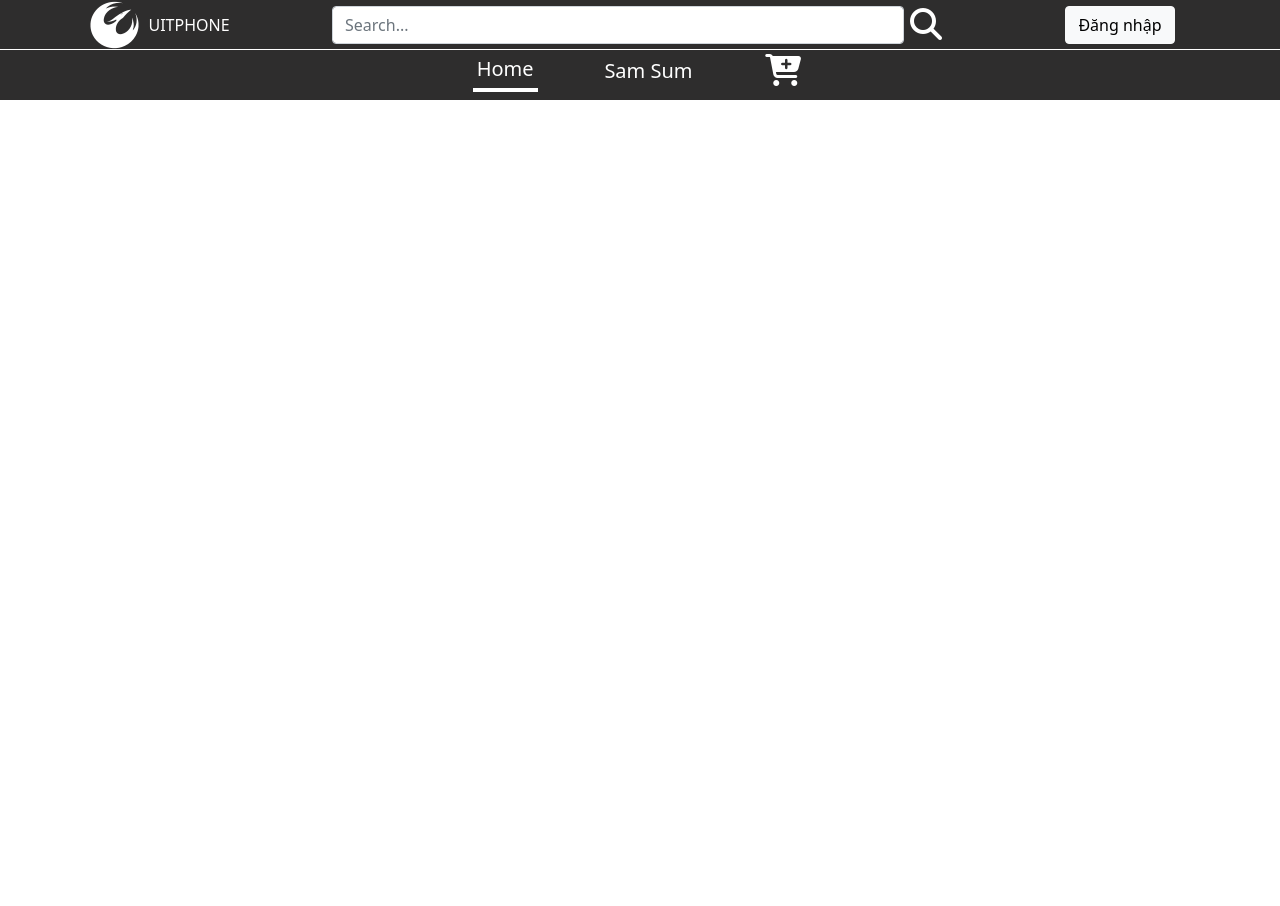
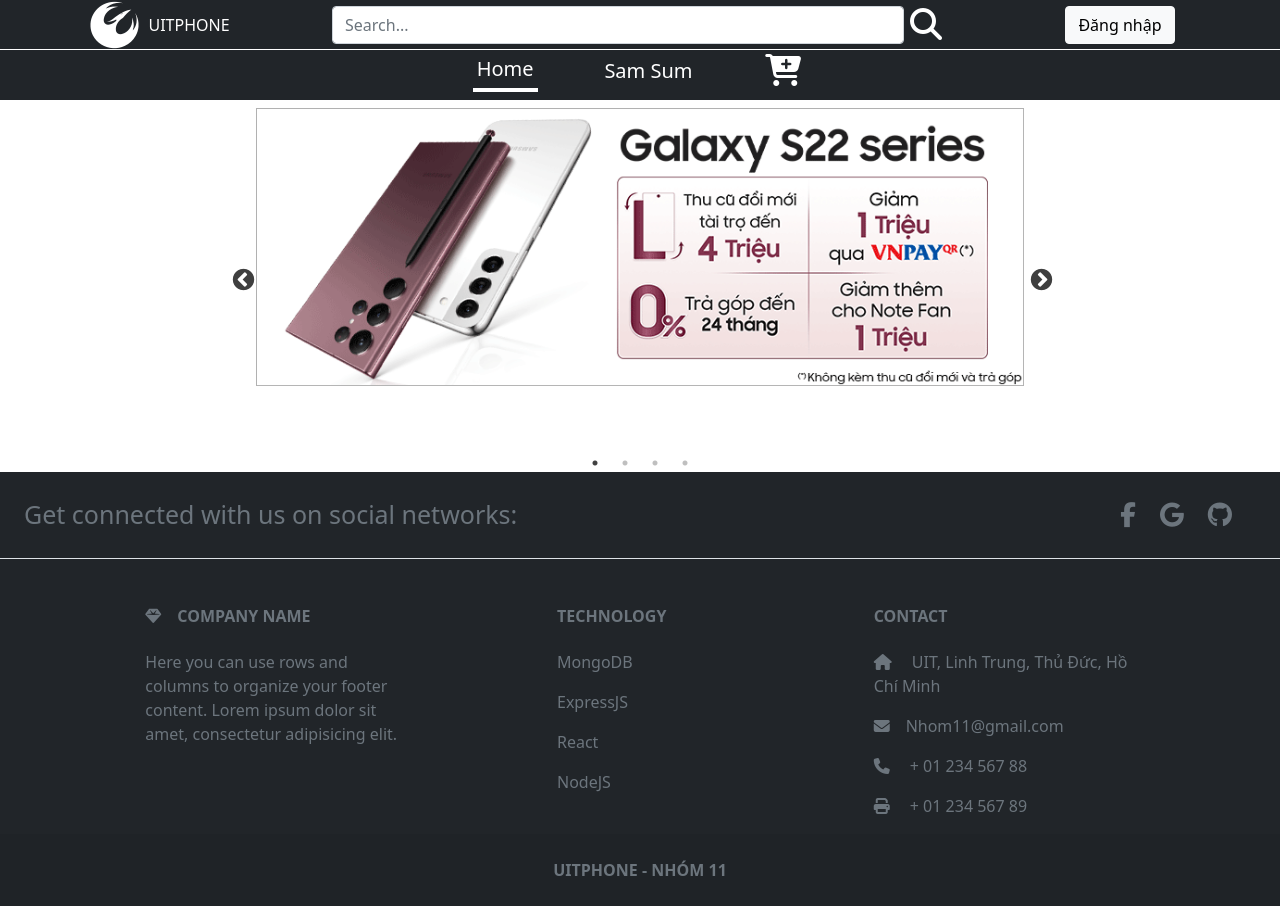
Before and after one commit to VoHongHoa/Front_ReactJs_Nhom11, a React app: page / in a window 1280 px wide. Before the commit the page ends 800 px from the top, so only its background shows below. Built offline with nearby package versions, Linux system fonts and the light colour scheme; no server answers.

Commit message:
scrollbar vs slider vs footer

```diff
--- a/package.json
+++ b/package.json
@@ -16,6 +16,7 @@
     "react-router-dom": "^5.2.0",
     "react-scripts": "5.0.0",
     "react-select": "^5.2.2",
+    "react-slick": "^0.28.1",
     "react-toastify": "^8.2.0",
     "reactstrap": "^9.0.1",
     "redux": "4.1.1",
--- a/src/views/App.scss
+++ b/src/views/App.scss
@@ -1,5 +1,22 @@
-.App {
-  .list-todo {
-    border-right: 1px solid gray;
-  }
+::-webkit-scrollbar {
+  width: 1px;
 }
+// ::-webkit-scrollbar:hover {
+//   display: block;
+// }
+/* Track */
+::-webkit-scrollbar-track {
+  box-shadow: inset 0 0 5px grey;
+  border-radius: 10px;
+}
+
+/* Handle */
+::-webkit-scrollbar-thumb {
+  background: white;
+  border-radius: 10px;
+}
+
+/* Handle on hover */
+::-webkit-scrollbar-thumb:hover {
+  background: black;
+}
--- /dev/null
+++ b/src/views/Homepage/HomeFooter/HomeFooter.js
@@ -0,0 +1,112 @@
+import React, { Component } from "react";
+import { connect } from "react-redux";
+import "./HomeFooter.scss";
+class HomeFooter extends Component {
+  render() {
+    return (
+      <React.Fragment>
+        <footer className="text-center text-lg-start bg-dark text-muted section-footer">
+          <section className="d-flex justify-content-center justify-content-lg-between p-4 border-bottom">
+            <div className="me-5 d-none d-lg-block text">
+              <span className="text">
+                Get connected with us on social networks:
+              </span>
+            </div>
+            <div className="text">
+              <a
+                href="https://www.facebook.com/vohonghoaa1"
+                className="me-4 text-reset"
+              >
+                <i className="fab fa-facebook-f"></i>
+              </a>
+              <a href="https://www.google.com/" className="me-4 text-reset">
+                <i className="fab fa-google"></i>
+              </a>
+              <a
+                href="https://github.com/VoHongHoa/Front_ReactJs_Nhom11.git"
+                className="me-4 text-reset"
+              >
+                <i className="fab fa-github"></i>
+              </a>
+            </div>
+          </section>
+          <section>
+            <div className="container text-center text-md-start mt-5">
+              <div className="row mt-3">
+                <div className="col-md-3 col-lg-4 col-xl-3 mx-auto mb-4">
+                  <h6 className="text-uppercase fw-bold mb-4">
+                    <i className="fas fa-gem me-3"></i>Company name
+                  </h6>
+                  <p>
+                    Here you can use rows and columns to organize your footer
+                    content. Lorem ipsum dolor sit amet, consectetur adipisicing
+                    elit.
+                  </p>
+                </div>
+
+                <div className="col-md-2 col-lg-2 col-xl-2 mx-auto mb-4">
+                  <h6 className="text-uppercase fw-bold mb-4">TECHNOLOGY</h6>
+                  <p>
+                    <a href="https://www.mongodb.com/" className="text-reset">
+                      MongoDB
+                    </a>
+                  </p>
+                  <p>
+                    <a href="https://expressjs.com/" className="text-reset">
+                      ExpressJS
+                    </a>
+                  </p>
+                  <p>
+                    <a href="https://reactjs.org/" className="text-reset">
+                      React
+                    </a>
+                  </p>
+                  <p>
+                    <a href="https://nodejs.org/en/" className="text-reset">
+                      NodeJS
+                    </a>
+                  </p>
+                </div>
+
+                <div className="col-md-4 col-lg-3 col-xl-3 mx-auto mb-md-0 mb-4">
+                  <h6 className="text-uppercase fw-bold mb-4">Contact</h6>
+                  <p>
+                    <i className="fas fa-home me-3"></i> UIT, Linh Trung, Thủ
+                    Đức, Hồ Chí Minh
+                  </p>
+                  <p>
+                    <i className="fas fa-envelope me-3"></i>
+                    Nhom11@gmail.com
+                  </p>
+                  <p>
+                    <i className="fas fa-phone me-3"></i> + 01 234 567 88
+                  </p>
+                  <p>
+                    <i className="fas fa-print me-3"></i> + 01 234 567 89
+                  </p>
+                </div>
+              </div>
+            </div>
+          </section>
+          <div className="text-center p-4 last-child">
+            <a className="text-reset fw-bold" href="https://mdbootstrap.com/">
+              UITPHONE - NHÓM 11
+            </a>
+          </div>
+        </footer>
+      </React.Fragment>
+    );
+  }
+}
+
+const mapStateToProps = (state) => {
+  return {
+    //isLoggedIn: state.user.isLoggedIn,
+  };
+};
+
+const mapDispatchToProps = (dispatch) => {
+  return {};
+};
+
+export default connect(mapStateToProps, mapDispatchToProps)(HomeFooter);
--- /dev/null
+++ b/src/views/Homepage/HomeFooter/HomeFooter.scss
@@ -0,0 +1,8 @@
+.section-footer {
+  .last-child {
+    background-color: rgba(0, 0, 0, 0.05);
+  }
+  .text {
+    font-size: 25px;
+  }
+}
--- a/src/views/Homepage/Homeheader/Homeheader.js
+++ b/src/views/Homepage/Homeheader/Homeheader.js
@@ -33,14 +33,14 @@
         <div className="header-container container-fluid">
           <div className="top-header row">
             <div className="col-3 logo-container">
-              <i class="fab fa-phoenix-squadron fa-3x"></i>
+              <i className="fab fa-phoenix-squadron fa-3x"></i>
               <span>UITPHONE</span>
             </div>
 
             <div className="col-6 search-container">
               <input className="form-control" placeholder="Search..." />
               <button type="submit" className="btn-submit">
-                <i class="fa fa-search fa-2x"></i>
+                <i className="fa fa-search fa-2x"></i>
               </button>
             </div>
             <div className="col-3 log-in">
--- a/src/views/Homepage/Homeheader/Homeheader.scss
+++ b/src/views/Homepage/Homeheader/Homeheader.scss
@@ -6,7 +6,7 @@
 .header-container {
   height: 100px;
   //border: 1px solid red;
-  background-color: rgb(46, 45, 45);
+  background-color: rgb(33, 37, 41);
   .top-header {
     height: 50%;
     // border: 1px solid black;
--- a/src/views/Homepage/Homepage.js
+++ b/src/views/Homepage/Homepage.js
@@ -1,15 +1,39 @@
 import React, { Component } from "react";
 import { connect } from "react-redux";
 import { withRouter } from "react-router";
+import Slider from "react-slick";
 import Homeheader from "./Homeheader/Homeheader";
+import HomeFooter from "./HomeFooter/HomeFooter";
+import "./Homepage.scss";
 class HomePage extends Component {
   //   returnToHome = () => {
   //     this.props.history.push(path.HOMEPAGE);
   //   };
   render() {
+    const settings = {
+      dots: true,
+      infinite: true,
+      speed: 500,
+      slidesToShow: 1,
+      slidesToScroll: 1,
+    };
     return (
       <React.Fragment>
-        <Homeheader />
+        <section className="homepage-header-container">
+          <Homeheader />
+        </section>
+
+        <div className="slide-container mt-2 mb-4">
+          <Slider {...settings}>
+            <div className="banner-1"></div>
+            <div className="banner-2"></div>
+            <div className="banner-3"></div>
+            <div className="banner-4"></div>
+          </Slider>
+          <div className="detail-banner col-5"></div>
+        </div>
+
+        <HomeFooter />
       </React.Fragment>
     );
   }
--- /dev/null
+++ b/src/views/Homepage/Homepage.scss
@@ -0,0 +1,54 @@
+.homepage-header-container {
+  position: sticky;
+  top: 0;
+  z-index: 1000;
+}
+.slide-container {
+  .slick-slider {
+    width: 60%;
+    margin: 0 auto;
+    .slick-prev {
+      &:before {
+        color: black;
+        font-size: 25px;
+      }
+    }
+    .slick-next {
+      &:before {
+        color: black;
+        font-size: 25px;
+      }
+    }
+    .slick-list {
+      .slick-track {
+        height: 340px;
+        .slick-slide {
+          .banner-1 {
+            background: url("../../assets/images/banner-1.png");
+            height: 340px;
+            background-repeat: no-repeat;
+            background-size: contain;
+          }
+          .banner-2 {
+            background: url("../../assets/images/banner-2.jpg");
+            height: 340px;
+            background-repeat: no-repeat;
+            background-size: contain;
+          }
+          .banner-3 {
+            background: url("../../assets/images/banner-3.png");
+            height: 340px;
+            background-repeat: no-repeat;
+            background-size: contain;
+          }
+          .banner-4 {
+            background: url("../../assets/images/banner-4.png");
+            height: 340px;
+            background-repeat: no-repeat;
+            background-size: contain;
+          }
+        }
+      }
+    }
+  }
+}
--- a/src/views/Login/Login.js
+++ b/src/views/Login/Login.js
@@ -115,7 +115,7 @@
                   />
                   <span onClick={() => this.handleShowHidePassword()}>
                     <i
-                      class={
+                      className={
                         this.state.isShowpassword
                           ? "fas fa-eye"
                           : "far fa-eye-slash"
--- a/src/views/Products/Product.js
+++ b/src/views/Products/Product.js
@@ -4,6 +4,7 @@
 import Homeheader from "../Homepage/Homeheader/Homeheader";
 import img from "../../assets/images/iphone13.jpg";
 import { addToCart } from "../../store/actions/AppAction";
+import HomeFooter from "../Homepage/HomeFooter/HomeFooter";
 import "./Products.scss";
 class Products extends Component {
   //   returnToHome = () => {
@@ -25,28 +26,30 @@
         price: "30",
         des: " Some text about the jeans. Super slim and comfy lorem ipsum lorem jeansum. Lorem jeamsun denim lorem jeansum.",
       },
-      {
-        id: "2",
-        name: "Tailored Jeans",
-        price: "20",
-        des: " Some text about the jeans.",
-      },
-      {
-        id: "3",
-        name: "Tailored Jeans",
-        price: "100",
-        des: " Some text about the jeans. Super slim and comfy lorem ipsum lorem jeansum.",
-      },
+      // {
+      //   id: "2",
+      //   name: "Tailored Jeans",
+      //   price: "20",
+      //   des: " Some text about the jeans.",
+      // },
+      // {
+      //   id: "3",
+      //   name: "Tailored Jeans",
+      //   price: "100",
+      //   des: " Some text about the jeans. Super slim and comfy lorem ipsum lorem jeansum.",
+      // },
     ];
     return (
       <React.Fragment>
-        <Homeheader />
+        <section className="homepage-header-container">
+          <Homeheader />
+        </section>
         {items &&
           items.length > 0 &&
           items.map((item, index) => {
             return (
               <div className="card" key={item.id}>
-                <img src={img} />
+                <img src={img} alt="product" />
                 <h1>{item.name}</h1>
                 <p className="price">{item.price}</p>
                 <p>{item.des}</p>
@@ -58,6 +61,7 @@
               </div>
             );
           })}
+        <HomeFooter />
       </React.Fragment>
     );
   }
```
Also changed, not shown: public/index.html (+4 -2 lines), public/manifest.json, src/assets/images/banner-1.png (added), src/assets/images/banner-2.jpg (added), src/assets/images/banner-3.png (added), src/assets/images/banner-4.png (added), 1 other file.
